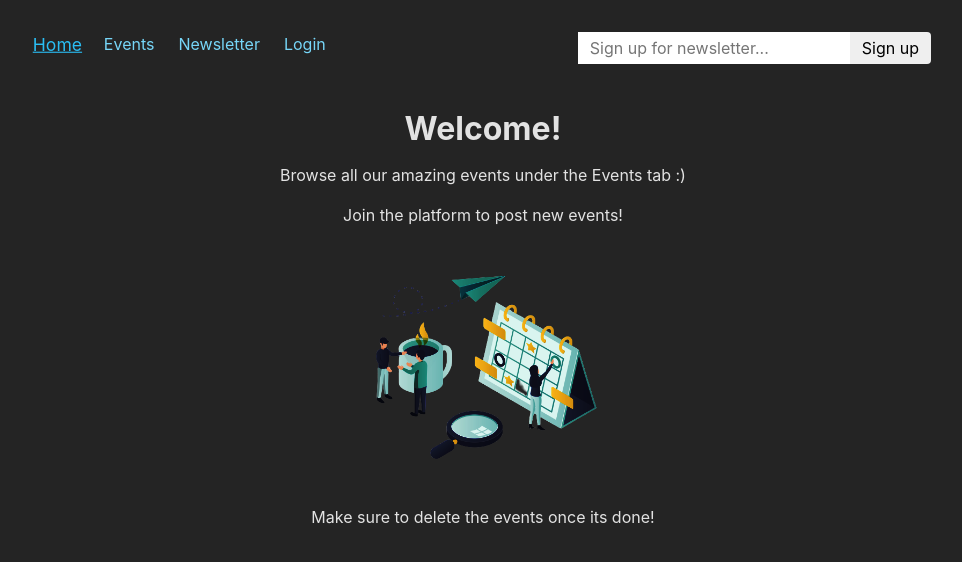
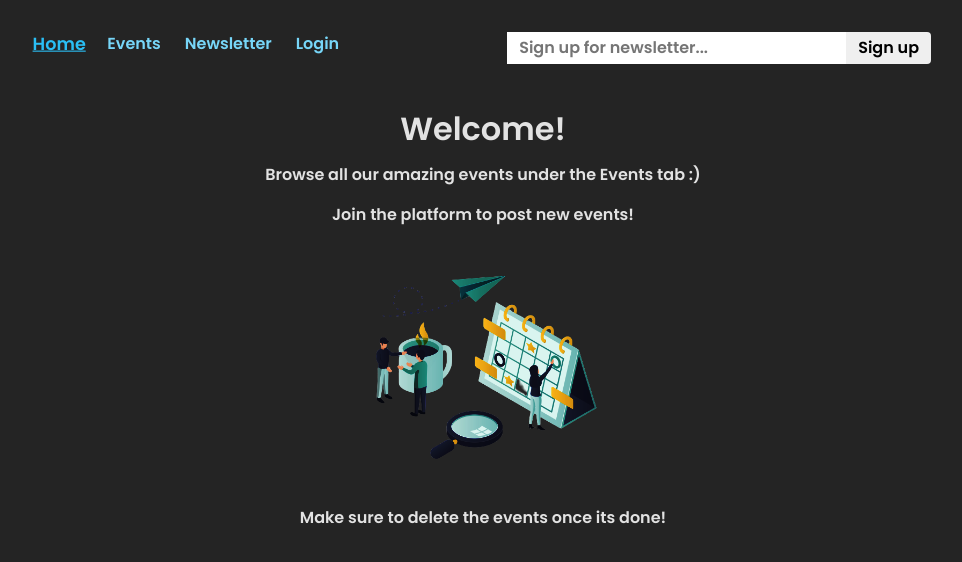
Before and after one commit to hxdy-1/EventScape, a React (Create React App) app in the folder frontend/: page / in a window 1280 px wide. Shown: the top 562 px of the page, without its empty margins (157-1119 px from the left). Built offline with nearby package versions, Linux system fonts and the light colour scheme.

Commit message:
updating styles...

```diff
--- a/frontend/src/index.css
+++ b/frontend/src/index.css
@@ -1,5 +1,14 @@
+@import url("https://fonts.googleapis.com/css2?family=Poppins:wght@300;400;500;600;700&display=swap");
+
 * {
 	box-sizing: border-box;
+	font-weight: 600;
+	font-family: "Poppins", sans-serif;
+}
+
+*::selection {
+	background-color: var(--color-primary-400);
+	color: black;
 }
 
 :root {
--- a/package.json
+++ b/package.json
@@ -4,6 +4,7 @@
     "@fortawesome/free-solid-svg-icons": "^6.4.2",
     "@fortawesome/react-fontawesome": "^0.2.0",
     "crypto-browserify": "^3.12.0",
+    "framer-motion": "^10.16.4",
     "os-browserify": "^0.3.0",
     "path-browserify": "^1.0.1"
   }
```
Also changed, not shown: frontend/src/components/EventsList.js (+4 -3 lines), 2 other files (tests, documents, lock files or other folders).
